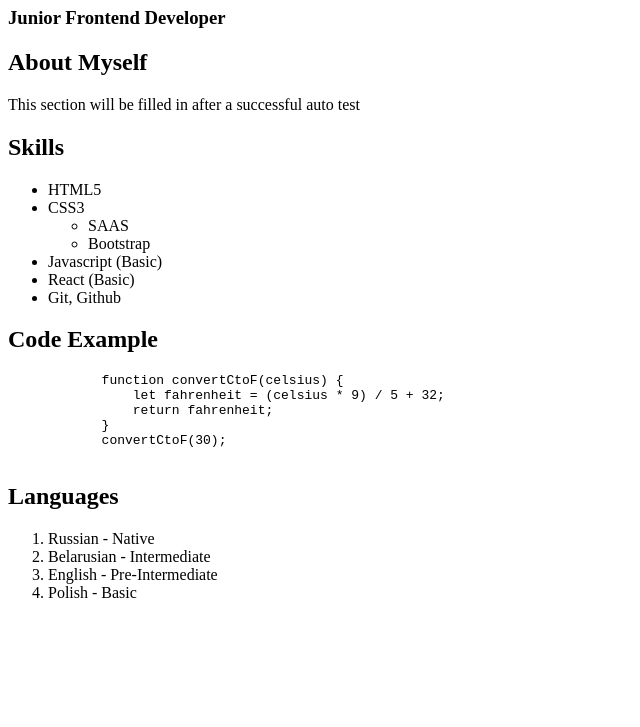
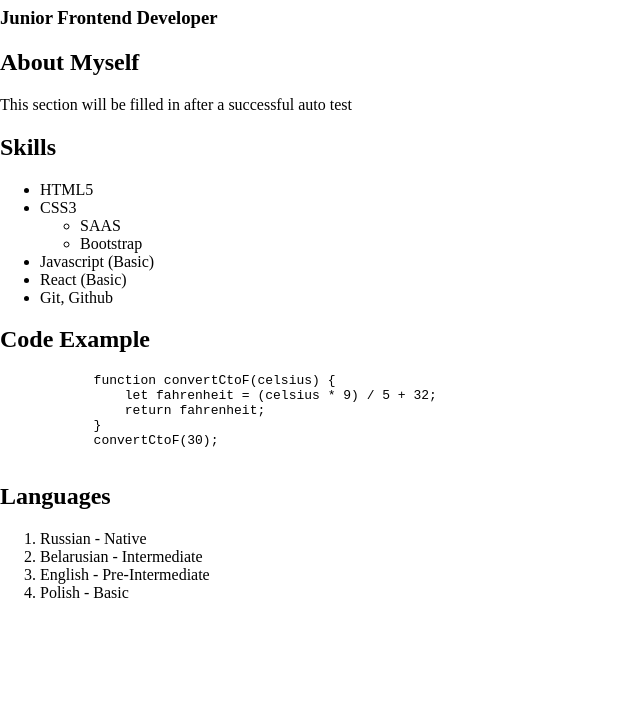
Before and after one commit to andrzej026/rsschool-cv, a plain HTML site: page index.html in a window 1280 px wide. Shown: the part 73-800 px from the top of the page, without its empty margins (0-640 px from the left). Drawn offline with Linux system fonts and the light colour scheme.

Commit message:
feat: add css

```diff
--- a/index.html
+++ b/index.html
@@ -3,6 +3,7 @@
     <head>
         <meta charset="UTF-8" />
         <meta name="viewport" content="width=device-width, initial-scale=1.0" />
+        <link rel="stylesheet" href="style.css">
         <title>CV</title>
     </head>
     <body>
--- /dev/null
+++ b/style.css
@@ -0,0 +1,4 @@
+body {
+    width: 100%;
+    margin: 0 auto;
+}
```
